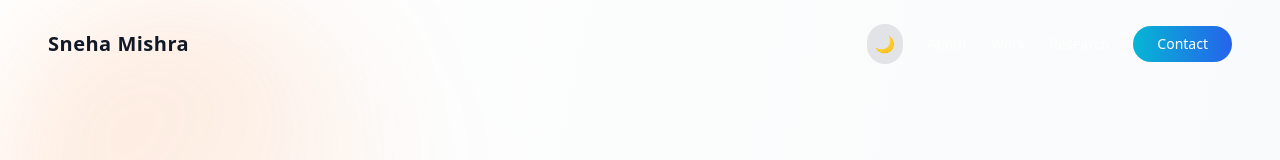
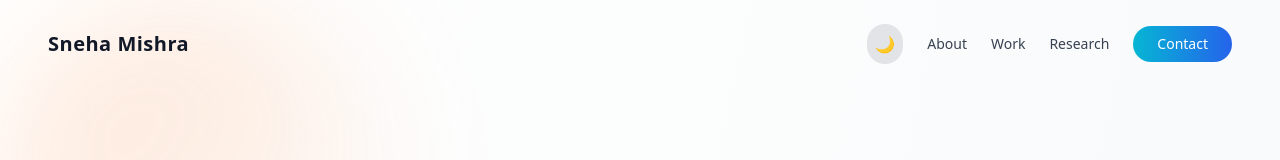
Before and after one commit to snehamishra4321/portfolio-website, a React (Vite) app: page / in a window 1280 px wide. Shown: the top 160 px of the page. Built offline with nearby package versions, Linux system fonts and the light colour scheme.

Commit message:
Update navigation buttons with theme colors
cgen-a81a4cb2c4f64ec8bb88d35a05990e82

```diff
--- a/client/pages/Index.tsx
+++ b/client/pages/Index.tsx
@@ -132,19 +132,31 @@ export default function Index() {
           </button>
           <button
             onClick={() => scrollToSection("about")}
-            className="text-white/80 hover:text-cyan-400 transition-all duration-300 text-sm font-medium"
+            className={`transition-all duration-300 text-sm font-medium ${
+              isDarkTheme
+                ? 'text-white/80 hover:text-cyan-400'
+                : 'text-gray-700 hover:text-cyan-600'
+            }`}
           >
             About
           </button>
           <button
             onClick={() => scrollToSection("work")}
-            className="text-white/80 hover:text-cyan-400 transition-all duration-300 text-sm font-medium"
+            className={`transition-all duration-300 text-sm font-medium ${
+              isDarkTheme
+                ? 'text-white/80 hover:text-cyan-400'
+                : 'text-gray-700 hover:text-cyan-600'
+            }`}
           >
             Work
           </button>
           <button
             onClick={() => scrollToSection("research")}
-            className="text-white/80 hover:text-cyan-400 transition-all duration-300 text-sm font-medium"
+            className={`transition-all duration-300 text-sm font-medium ${
+              isDarkTheme
+                ? 'text-white/80 hover:text-cyan-400'
+                : 'text-gray-700 hover:text-cyan-600'
+            }`}
           >
             Research
           </button>
```
